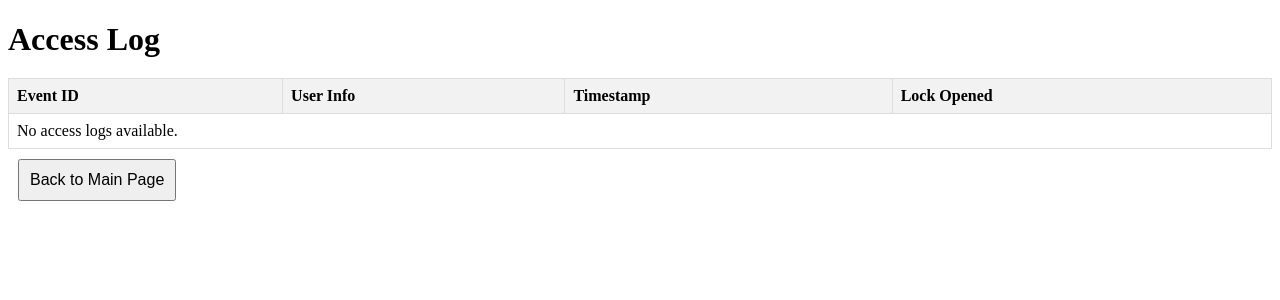
After one commit to wwolya/QuickClassLock, a Flask app: page /access_log in a window 1280 px wide. The commit adds this page. Shown: the top 300 px of the page. Run offline with Flask 3, Linux system fonts and the light colour scheme.

Commit message:
Добавлены две таблицы в базу данных: RegisteredUsers и AccessLog"

```diff
--- a/server.py
+++ b/server.py
@@ -1,30 +1,73 @@
-from flask import Flask, request, jsonify, render_template
+from flask import Flask, render_template, request, jsonify
+from flask_sqlalchemy import SQLAlchemy
+from datetime import datetime
 
+# Создание Flask-приложения
 app = Flask(__name__)
 
-# Словарь для хранения информации о пользователях
-user_info = {
-    1: {'name': 'Иван', 'surname': 'Иванов', 'group': 'Группа 1', 'chat_id':'123'},
-    2: {'name': 'Петр', 'surname': 'Петров', 'group': 'Группа 2','chat_id': '345'},
-}
+# Конфигурация базы данных (используется SQLite в данном случае)
+app.config['SQLALCHEMY_DATABASE_URI'] = 'sqlite:///site.db'
 
-@app.route('/', methods=['POST'])
+# Инициализация SQLAlchemy
+db = SQLAlchemy(app)
+
+# Определение модели RegisteredUsers для таблицы зарегистрированных пользователей
+class RegisteredUsers(db.Model):
+    id = db.Column(db.Integer, primary_key=True)
+    name = db.Column(db.String(50), nullable=False)
+    surname = db.Column(db.String(50), nullable=False)
+    group = db.Column(db.String(20), nullable=False)
+    chat_id = db.Column(db.String(50), nullable=False)
+    access_logs = db.relationship('AccessLog', backref='user', lazy=True)
+
+# Определение модели AccessLog для таблицы журнала доступа
+class AccessLog(db.Model):
+    id = db.Column(db.Integer, primary_key=True)
+    user_id = db.Column(db.Integer, db.ForeignKey('registered_users.id'), nullable=False)
+    timestamp = db.Column(db.DateTime, nullable=False, default=datetime.utcnow)
+    lock_opened = db.Column(db.Boolean, nullable=False)
+
+# Маршрут для отображения главной страницы
+@app.route('/')
+def main_page():
+    return render_template('main.html')
+
+# Маршрут для отображения списка пользователей
+@app.route('/user_list')
+def user_list():
+    users = RegisteredUsers.query.all()
+    return render_template('user_list.html', users=users, access_logs=None)
+
+# Маршрут для отображения журнала доступа
+@app.route('/access_log')
+def access_log():
+    access_logs = AccessLog.query.all()
+    return render_template('access_log.html', access_logs=access_logs)
+
+# Маршрут для приема данных от телеграм-бота (регистрация нового пользователя и создание записи в журнале доступа)
+@app.route('/receive_data', methods=['POST'])
 def receive_data():
     data = request.json
-
+    # Извлечение данных о пользователе из JSON-запроса
     name = data['user_info'].get('name')
     surname = data['user_info'].get('surname')
     group = data['user_info'].get('group')
     chat_id = data['user_info'].get('chat_id')
 
-    new_user_id = max(user_info.keys()) + 1
-    user_info[new_user_id] = {'name': name, 'surname': surname, 'group': group, 'chat_id':chat_id}
+    # Создание нового пользователя и записи в журнале доступа
+    new_user = RegisteredUsers(name=name, surname=surname, group=group, chat_id=chat_id)
+    db.session.add(new_user)
+    db.session.commit()
 
-    return jsonify({'status': 'success', 'new_user_id': new_user_id})
+    new_access_log = AccessLog(user_id=new_user.id, timestamp=datetime.utcnow(), lock_opened=False)
+    db.session.add(new_access_log)
+    db.session.commit()
 
-@app.route('/')
-def index():
-    return render_template('user_list.html', users=user_info)
+    return jsonify({'status': 'success', 'new_user_id': new_user.id, 'new_access_log_id': new_access_log.id})
 
+# Запуск приложения
 if __name__ == '__main__':
+    with app.app_context():
+        # Создание всех таблиц базы данных при запуске приложения
+        db.create_all()
     app.run(debug=True)
--- /dev/null
+++ b/templates/access_log.html
@@ -0,0 +1,62 @@
+<!DOCTYPE html>
+<html lang="en">
+<head>
+    <meta charset="UTF-8">
+    <meta http-equiv="X-UA-Compatible" content="IE=edge">
+    <meta name="viewport" content="width=device-width, initial-scale=1.0">
+    <title>Access Log</title>
+    <style>
+        table {
+            border-collapse: collapse;
+            width: 100%;
+            margin-top: 20px;
+        }
+
+        th, td {
+            border: 1px solid #ddd;
+            padding: 8px;
+            text-align: left;
+        }
+
+        th {
+            background-color: #f2f2f2;
+        }
+
+        h1 {
+            margin-bottom: 20px;
+        }
+
+        button {
+            font-size: 16px;
+            margin: 10px;
+            padding: 10px;
+        }
+    </style>
+</head>
+<body>
+    <h1>Access Log</h1>
+    <table>
+        <tr>
+            <th>Event ID</th>
+            <th>User Info</th> <!-- Добавлен новый столбец для отображения информации о пользователе -->
+            <th>Timestamp</th>
+            <th>Lock Opened</th>
+        </tr>
+        {% if access_logs %}
+            {% for log in access_logs %}
+                <tr>
+                    <td>{{ log.id }}</td>
+                    <td>{{ log.user.name }} {{ log.user.surname }} {{ log.user.group }}</td>
+                    <td>{{ log.timestamp.strftime('%Y-%m-%d %H:%M:%S') }}</td>
+                    <td>{{ 'Yes' if log.lock_opened else 'No' }}</td>
+                </tr>
+            {% endfor %}
+        {% else %}
+            <tr>
+                <td colspan="4">No access logs available.</td>
+            </tr>
+        {% endif %}
+    </table>
+    <button onclick="window.location.href='/main'">Back to Main Page</button>
+</body>
+</html>
```
Also changed, not shown: telegram_bot.py (+22 -23 lines), templates/main.html (added, +31 -0 lines), templates/user_list.html (+7 -7 lines).
